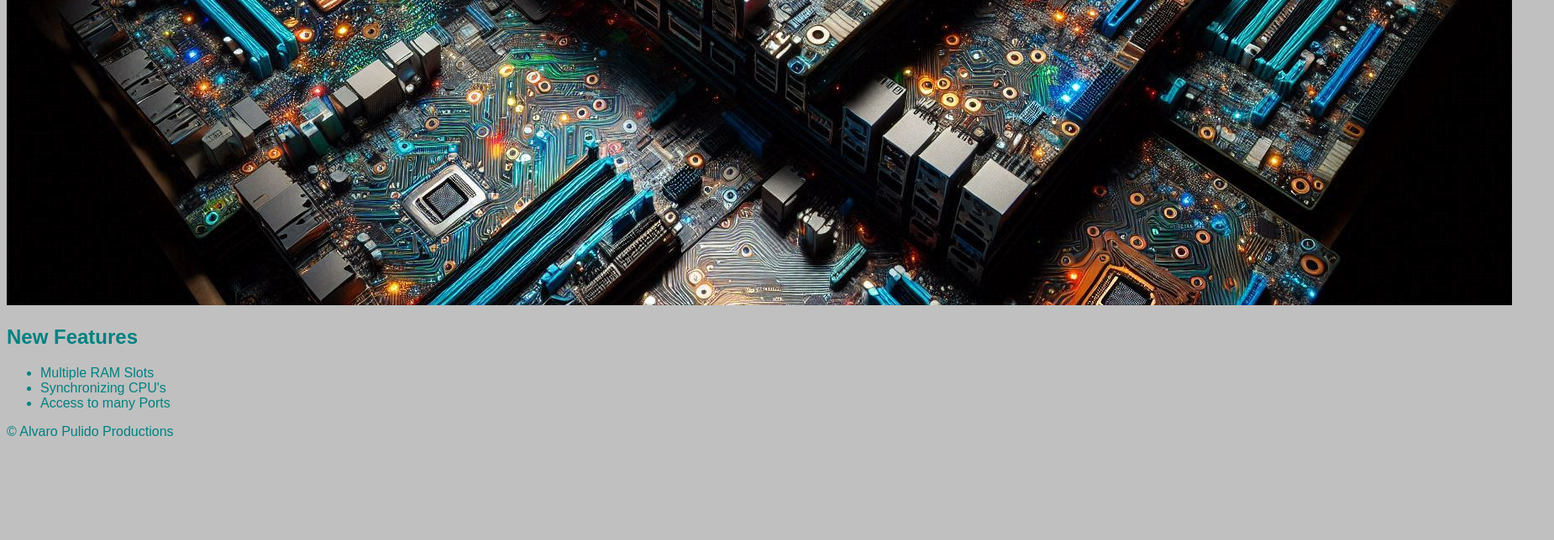
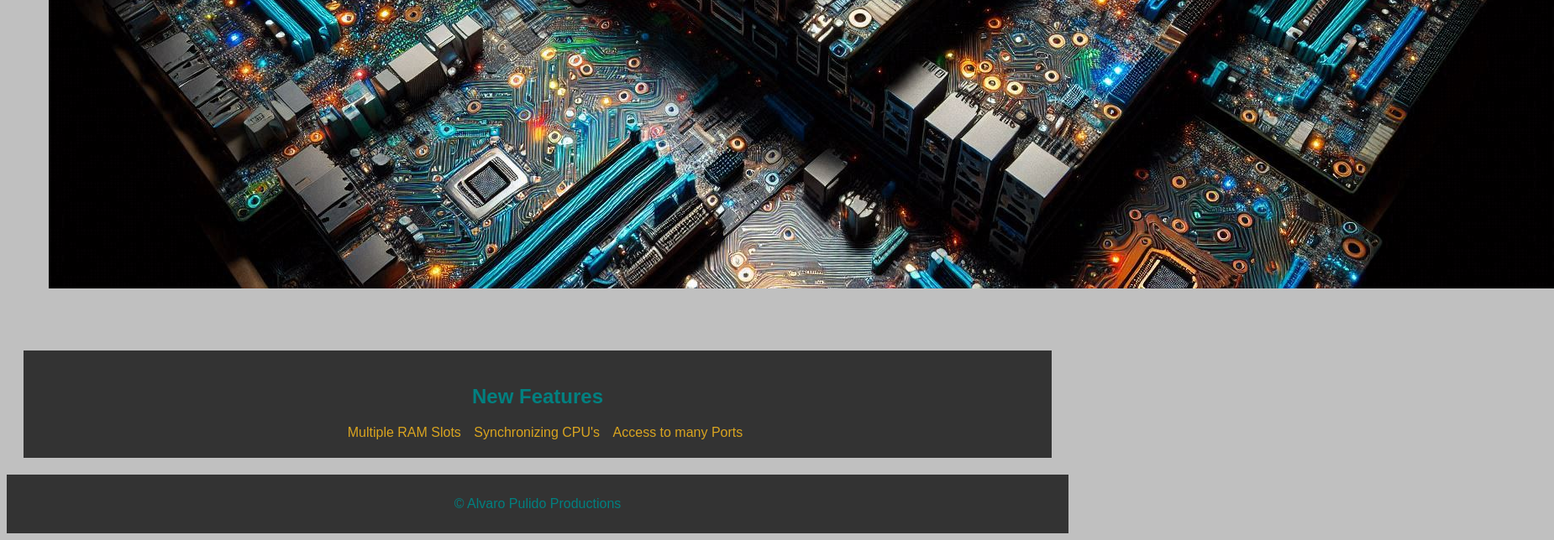
Before and after one commit to apulido08/COMP001B.Assignment4-1, a plain HTML site: page index.html in a window 1280 px wide. Shown: the part 978-1622 px from the top of the page at 84% size, 1850 px wide, since content can reach past the window. Before the commit the page ends 1518 px from the top, so only its background shows below. Drawn offline with Linux system fonts and the light colour scheme.

Commit message:
finished with styling

```diff
--- a/main.css
+++ b/main.css
@@ -11,3 +11,37 @@ header {
     padding: 20px;
     background-color: #333;
 }
+
+nav, ul{
+    list-style-type: none;
+    padding: 1;
+}
+
+nav, ul, li{
+    display: inline;
+    margin-right: 11px;
+}
+
+nav, ul, li, a {
+    color:goldenrod;
+    text-decoration: none;
+}
+
+#Intro {
+    text-align: center;
+    padding: 50px;
+    }
+
+#features {
+    text-align: center;
+    padding: 21px;
+    background-color: #333;
+    margin: 20px;
+}
+
+footer {
+    padding: 10px;
+    text-align: center;
+    background-color: #333;
+
+}
```
